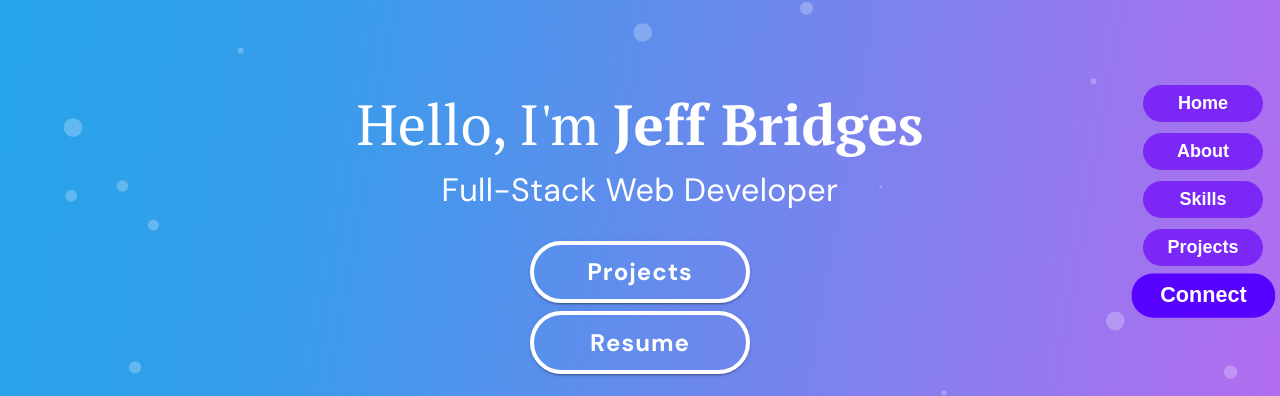
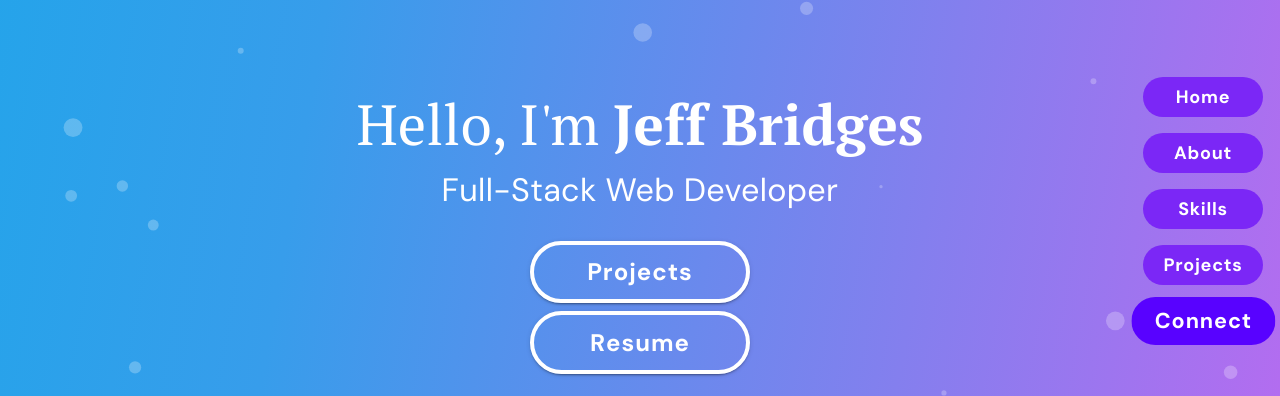
Before and after one commit to Jbridges1119/portfolio, a React (Create React App) app: page / in a window 1280 px wide. Shown: the part 146-542 px from the top of the page. Built offline with nearby package versions, Linux system fonts and the light colour scheme.

Commit message:
Add font style and adjust button positions

```diff
--- a/src/sections/01_LandingPage/Components/NavBar.tsx
+++ b/src/sections/01_LandingPage/Components/NavBar.tsx
@@ -19,6 +19,7 @@ import MailOutlineIcon from "@mui/icons-material/MailOutline";
 import { motion } from "framer-motion";
 import github from "../../../assets/github.png";
 import linkedin from "../../../assets/linkedin.png";
+import "../../../styles/01_LandingPageStyle/LandingPage.css";
 
 const drawerWidth = 200;
 
@@ -76,10 +77,6 @@ const NavBar = () => {
     { name: "Connect", location: connectSect },
   ];
 
-  const transition = { type: "tween" };
-  const onHover = { scale: 1.1 };
-  const onTap = { scale: 0.95 };
-
   useEffect(() => {
     const navDown = {
       home: "#7b27f6",
@@ -90,18 +87,18 @@ const NavBar = () => {
     };
     if (currentPercent > 0.1) {
       // console.log(currentPercent)
-      setHome({ y: "27vh", x: "558px" });
+      setHome({ y: "26vh", x: "558px" });
       setAbout({ y: "33vh", x: "428px" });
-      setSkills({ y: "39vh", x: "298px" });
-      setProjects({ y: "45vh", x: "168px" });
-      setConnect({ y: "51vh", x: "32%" });
+      setSkills({ y: "40vh", x: "298px" });
+      setProjects({ y: "47vh", x: "168px" });
+      setConnect({ y: "54vh", x: "32%" });
       setColor(navDown);
     }
-    if (currentPercent > 0.5 && currentPercent <= 16) {
+    if (currentPercent > 0.5 && currentPercent <= 14) {
       setHome((prev) => ({ ...prev, scale: 1.2 }));
       setColor((prev) => ({ ...prev, home: "#5802ff" }));
     }
-    if (currentPercent > 16 && currentPercent <= 33) {
+    if (currentPercent > 14 && currentPercent <= 33) {
       setAbout((prev) => ({ ...prev, scale: 1.2 }));
       setColor((prev) => ({ ...prev, about: "#5802ff" }));
     }
@@ -126,7 +123,9 @@ const NavBar = () => {
       setConnect({});
     }
   }, [currentPercent]);
-
+  const transition = { type: "tween" };
+  const onHover = { scale: 1.2 };
+  const onTap = { scale: 0.95 };
   const handleDrawerToggle = () => {
     setMobileOpen(!mobileOpen);
   };
@@ -273,7 +272,6 @@ const NavBar = () => {
               pr: 6,
             }}
           >
-            {" "}
             <motion.button
               onClick={() => scrollToSection(topSect)}
               whileHover={onHover}
@@ -294,6 +292,8 @@ const NavBar = () => {
                 padding: 8,
                 fontWeight: "bold",
                 background: color.home,
+                letterSpacing: "0.04em",
+                fontFamily: "DM Sans",
               }}
             >
               Home
@@ -318,6 +318,8 @@ const NavBar = () => {
                 padding: 8,
                 fontWeight: "bold",
                 background: color.about,
+                letterSpacing: "0.04em",
+                fontFamily: "DM Sans",
               }}
             >
               About
@@ -337,11 +339,13 @@ const NavBar = () => {
                 fontSize: 18,
                 margin: 7,
                 position: "fixed",
-                right: "308px",
                 width: "120px",
                 padding: 8,
                 fontWeight: "bold",
+                right: "308px",
                 background: color.skills,
+                letterSpacing: "0.04em",
+                fontFamily: "DM Sans",
               }}
             >
               Skills
@@ -366,6 +370,8 @@ const NavBar = () => {
                 padding: 8,
                 fontWeight: "bold",
                 background: color.projects,
+                letterSpacing: "0.04em",
+                fontFamily: "DM Sans",
               }}
             >
               Projects
@@ -389,6 +395,8 @@ const NavBar = () => {
                 padding: 8,
                 fontWeight: "bold",
                 background: color.connect,
+                letterSpacing: "0.04em",
+                fontFamily: "DM Sans",
               }}
             >
               Connect
```
